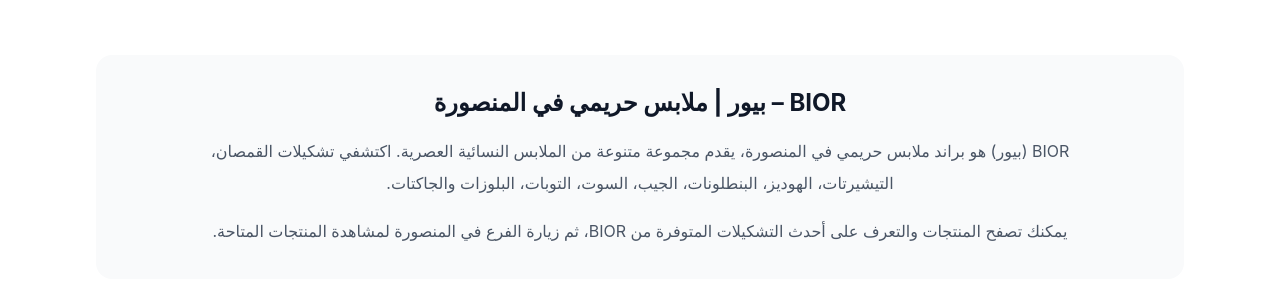
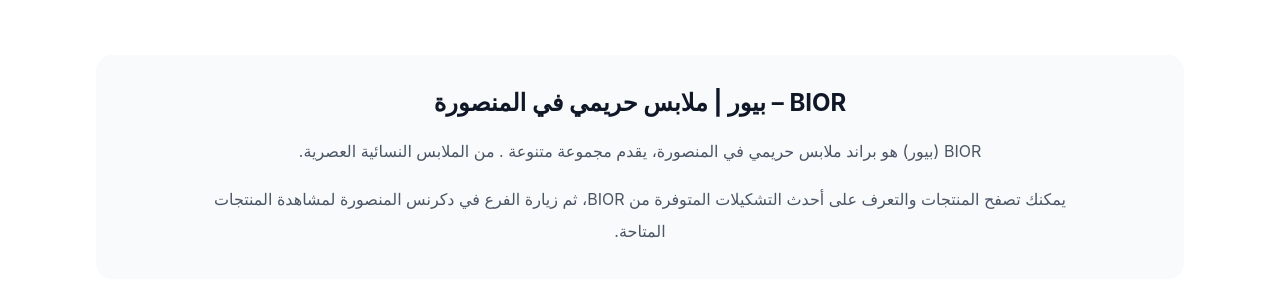
Before and after one commit to adhamessam1/bior, a React (Vite) app: page / in a window 1280 px wide. Shown: the part 2540-2837 px from the top of the page. Built offline with nearby package versions, Linux system fonts and the light colour scheme; no server answers; the database is empty.

Commit message:
Improve homepage SEO

```diff
--- a/src/pages/Home.jsx
+++ b/src/pages/Home.jsx
@@ -125,13 +125,12 @@
 
           <p className="mx-auto max-w-4xl text-base leading-8 text-gray-600">
             BIOR (بيور) هو براند ملابس حريمي في المنصورة، يقدم مجموعة متنوعة
-            من الملابس النسائية العصرية. اكتشفي تشكيلات القمصان، التيشيرتات،
-            الهوديز، البنطلونات، الجيب، السوت، التوبات، البلوزات والجاكتات.
+                       . من الملابس النسائية العصرية.
           </p>
 
           <p className="mx-auto mt-4 max-w-4xl text-base leading-8 text-gray-600">
             يمكنك تصفح المنتجات والتعرف على أحدث التشكيلات المتوفرة من BIOR،
-            ثم زيارة الفرع في المنصورة لمشاهدة المنتجات المتاحة.
+            ثم زيارة الفرع في دكرنس المنصورة لمشاهدة المنتجات المتاحة.
           </p>
         </div>
       </section>
```
